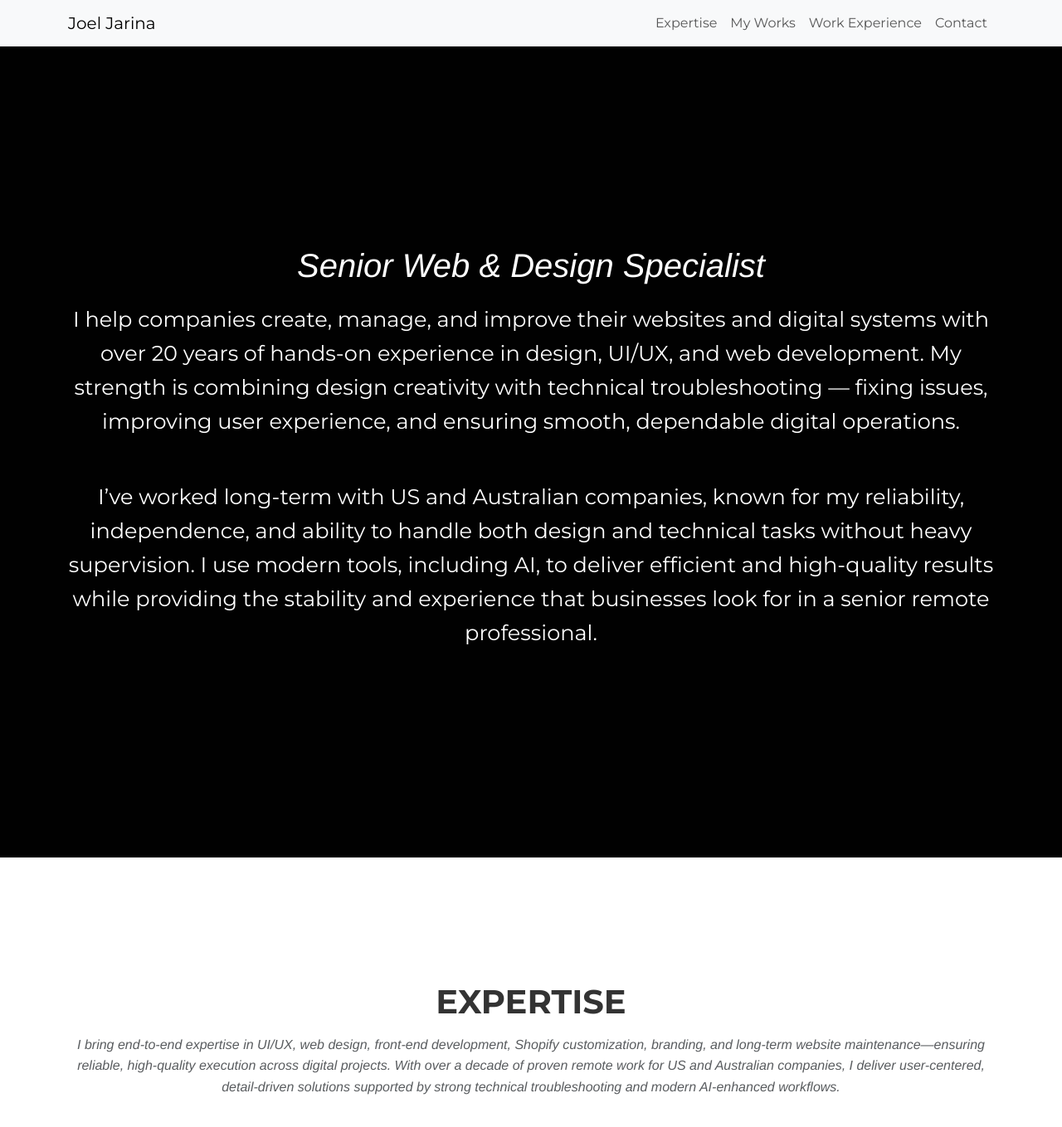
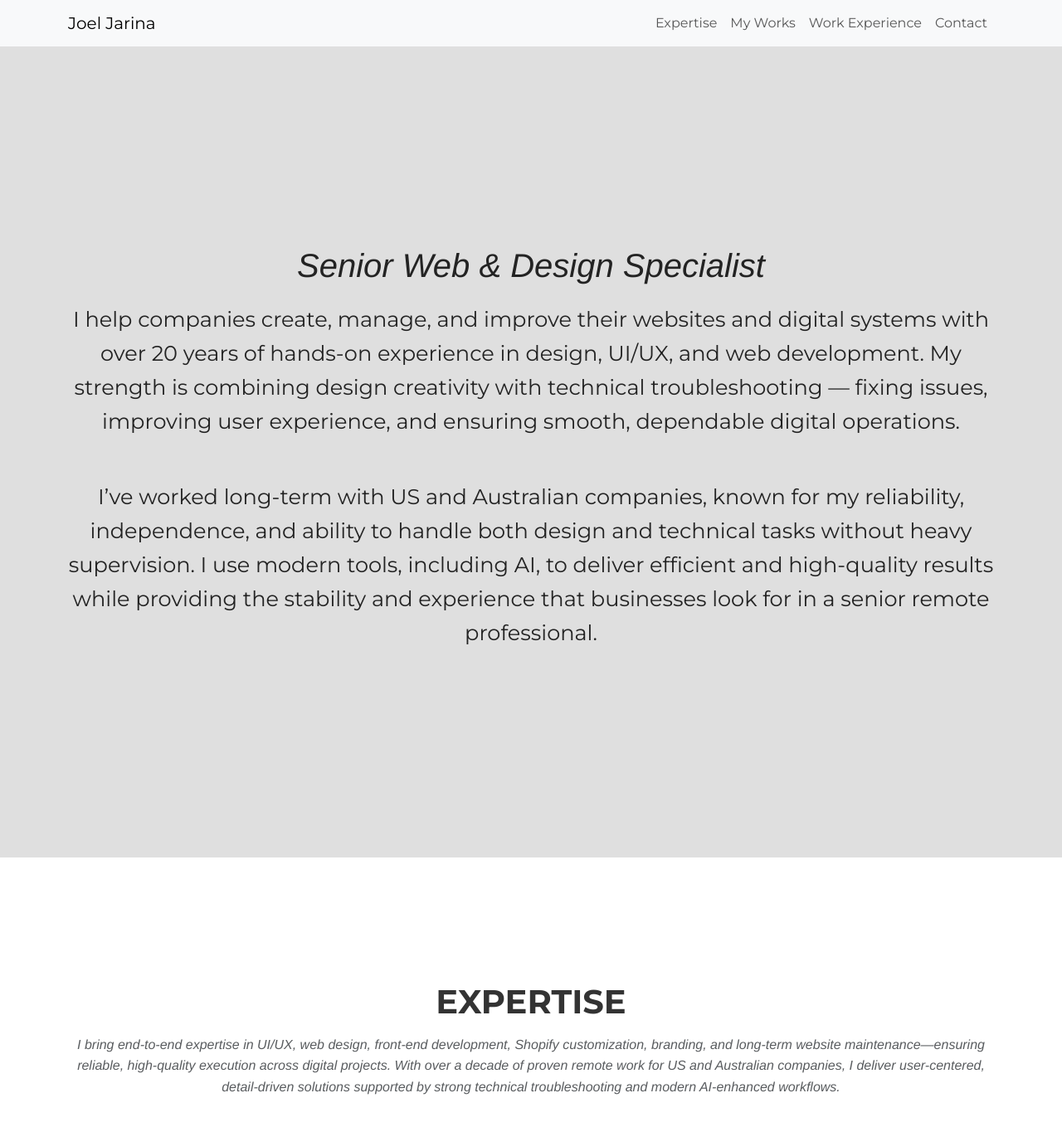
Before and after one commit to media4creations/aboutme, a Jekyll site: the page built from index.html, in a window 1280 px wide and 1400 px high. Shown: the top 1359 px of the window at 83% size. Built offline with Jekyll 4.4.1, drawn with Linux system fonts in a browser that asks for light colours; some web fonts are replaced.

Commit message:
Update agency.css

```diff
--- a/_includes/css/agency.css
+++ b/_includes/css/agency.css
@@ -274,7 +274,7 @@ fieldset[disabled] .btn-xl.active {
 
 header {
     text-align: center;
-    color: #fff;
+    color: #232323;
     /*background-attachment: scroll;
     background-image: url('{{ site.baseurl }}/img/header-bg.jpg');
     background-position: center center;
@@ -283,7 +283,7 @@ header {
     -moz-background-size: cover;
     background-size: cover;
     -o-background-size: cover;*/
-    background: #010101;
+    background: #dfdfdf;
 }
 
 header .intro-text {
```
